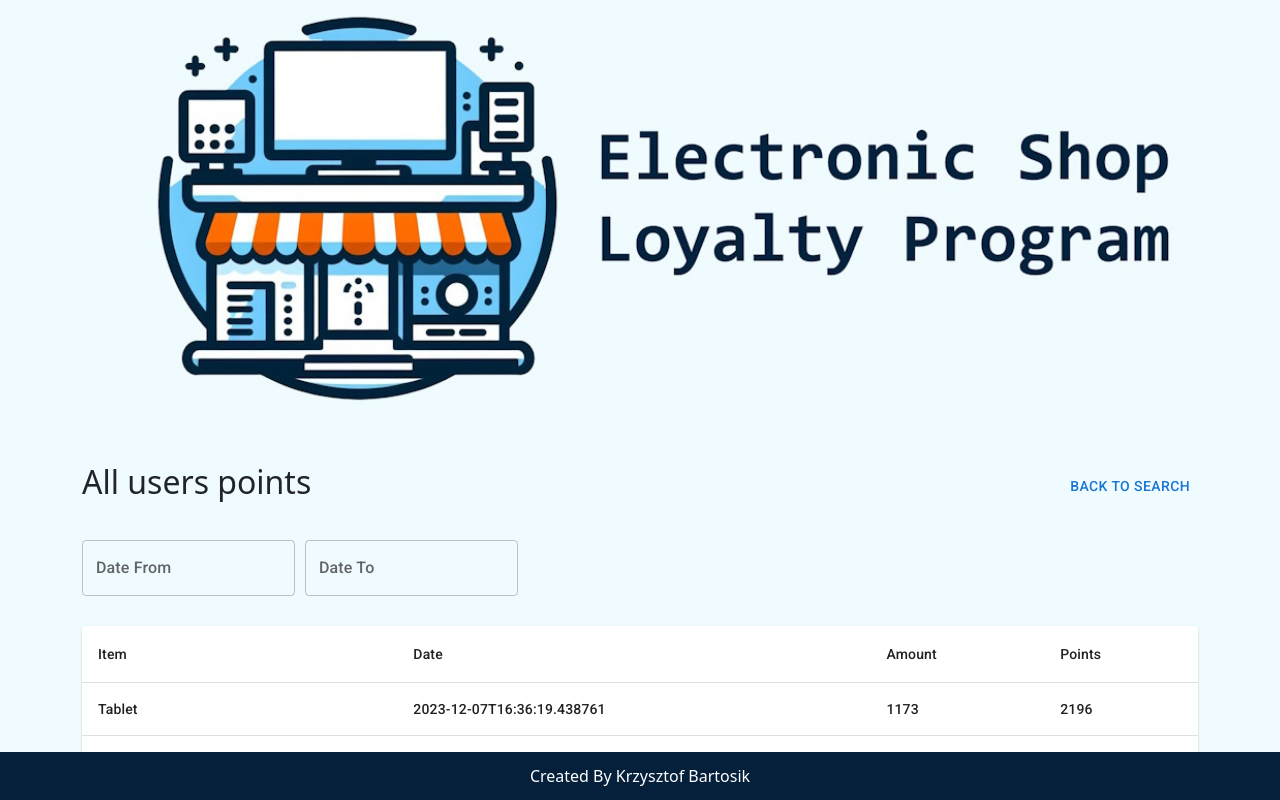
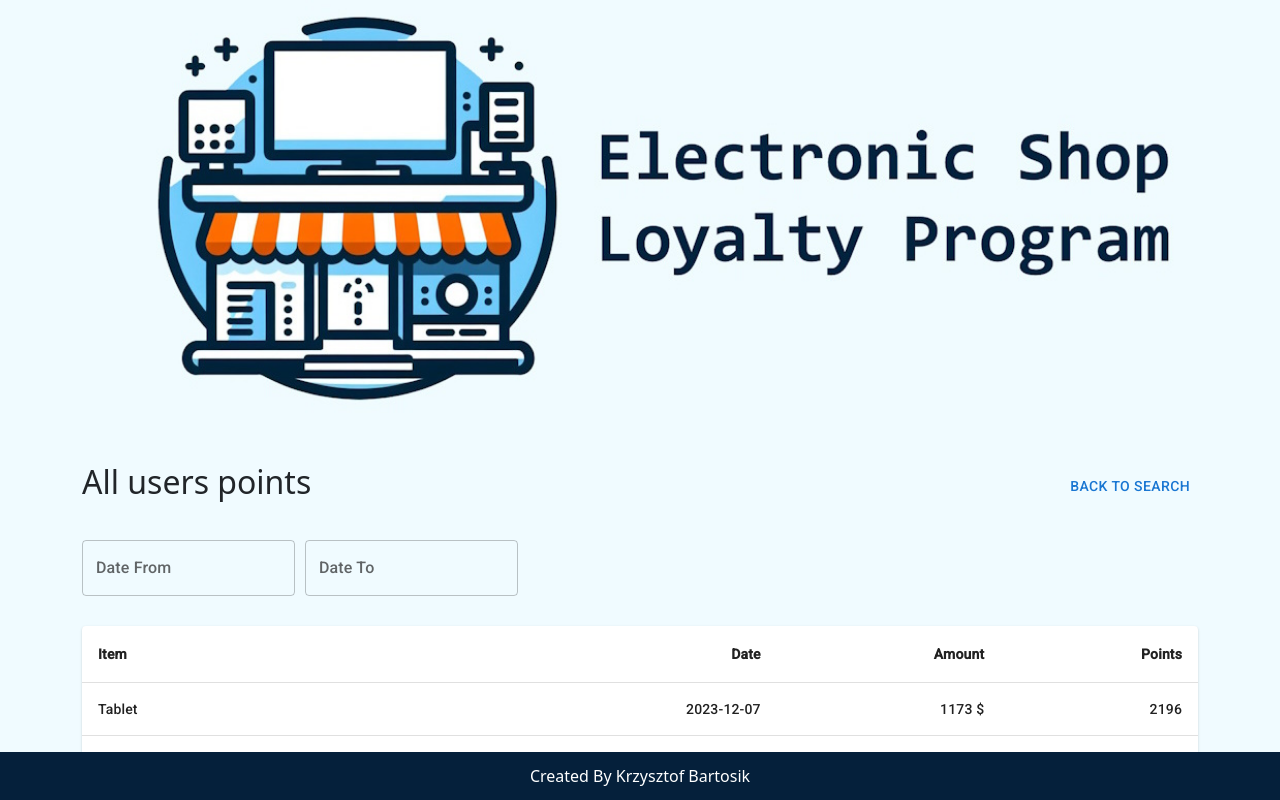
Before and after one commit to nitro03/loyalty-program-example, a React (Create React App) app: page /allUsers in a window 1280 px wide. Shown: the top 800 px of the page. Built offline with nearby package versions, Linux system fonts and the light colour scheme.

Commit message:
- formatted data in table - formatted table headers

```diff
--- a/src/components/PointsTable/PointsTable.jsx
+++ b/src/components/PointsTable/PointsTable.jsx
@@ -24,9 +24,9 @@ const PointsTable = (props) => {
                         sx={{'&:last-child td, &:last-child th': {border: 0}}}
                     >
                         <TableCell>{row.description}</TableCell>
-                        <TableCell>{row.date}</TableCell>
-                        <TableCell>{row.amount}</TableCell>
-                        <TableCell>{row.points}</TableCell>
+                        <TableCell align="right">{row.date}</TableCell>
+                        <TableCell align="right">{row.amount}</TableCell>
+                        <TableCell align="right">{row.points}</TableCell>
                     </TableRow>
                 )
             });
@@ -43,16 +43,19 @@ const PointsTable = (props) => {
             <div className="points_table--info">{NO_DATA_INFO}</div>
         )
     }
+    const headerSx = {
+        fontWeight: 'bold'
+    }
     return (
         <div className="points_table--container">
             <TableContainer component={Paper}>
                 <Table sx={{minWidth: 650}} aria-label="simple table">
                     <TableHead>
                         <TableRow>
-                            <TableCell>Item</TableCell>
-                            <TableCell>Date</TableCell>
-                            <TableCell>Amount</TableCell>
-                            <TableCell>Points</TableCell>
+                            <TableCell sx={headerSx}>Item</TableCell>
+                            <TableCell sx={headerSx} align="right">Date</TableCell>
+                            <TableCell sx={headerSx} align="right">Amount</TableCell>
+                            <TableCell sx={headerSx} align="right">Points</TableCell>
                         </TableRow>
                     </TableHead>
                     <TableBody>
--- /dev/null
+++ b/src/components/PointsTable/dataFormatter.js
@@ -0,0 +1,35 @@
+import {calculatePoints} from "../../logic/pointsCalculator";
+
+export const formatData = (data) => {
+    if (data && Array.isArray(data)) {
+        return data.map((row) => {
+            return formatDateColumn(formatAmountColumn(addPointsColumn(row)));
+        });
+    }
+    console.error('data is not an array');
+    return data;
+}
+
+const addPointsColumn = (row) => {
+    return {
+        ...row,
+        points: calculatePoints(row.amount)
+    }
+}
+
+const formatAmountColumn = (row) => {
+    const {amount} = row;
+    return {
+        ...row,
+        amount: `${amount} $`
+    }
+}
+
+const formatDateColumn = (row) => {
+    const {date} = row;
+    const newDate = date.split("T")[0];
+    return {
+        ...row,
+        date: newDate
+    }
+}
--- a/src/pages/PointsPage/PointsPage.jsx
+++ b/src/pages/PointsPage/PointsPage.jsx
@@ -8,7 +8,7 @@ import TimePeriodChooser from "../../components/TimePeriodChooser/TimePeriodChoo
 import PointsTable from "../../components/PointsTable/PointsTable";
 import {Button} from "@mui/material";
 import {GET_TRANSACTIONS_ENDPOINT} from "../../simulatedAPI/fakeServer";
-import {calculatePoints} from "../../logic/pointsCalculator";
+import {formatData} from "../../components/PointsTable/dataFormatter";
 
 const HEADER_TITLE = ' points'
 const HEADER_TITLE_ALL_USERS = 'All users points';
@@ -52,18 +52,6 @@ const PointsPage = () => {
 
     }
 
-    const addPointsData = (data) => {
-        if (data && Array.isArray(data)) {
-            return data.map((row) => {
-                return {
-                    ...row,
-                    points: calculatePoints(row.amount)
-                }
-            });
-        }
-        console.error('data is not an array');
-        return data;
-    }
     const getTableData = () => {
         setIsLoading(true);
         const url = getTableDataUrl();
@@ -71,7 +59,7 @@ const PointsPage = () => {
                 url
             },
             (data) => {
-                const dataWithPoints = addPointsData(data);
+                const dataWithPoints = formatData(data);
                 setTableData(dataWithPoints);
                 setIsLoading(false);
             },
@@ -127,7 +115,11 @@ const PointsPage = () => {
     }
 
     const renderLoader = () => {
-        return <Spinner/>
+        return (
+            <div className="points_page--spinner">
+                <Spinner/>
+            </div>
+        );
     }
 
     const renderTable = () => {
--- a/src/pages/PointsPage/scss/pointPage.scss
+++ b/src/pages/PointsPage/scss/pointPage.scss
@@ -11,3 +11,11 @@
   flex-direction: row;
   justify-content: space-between;
 }
+
+.points_page--spinner {
+  display: flex;
+  justify-content: center;
+  align-items: center;
+  height: 150px;
+  width: 100%;
+}
```
